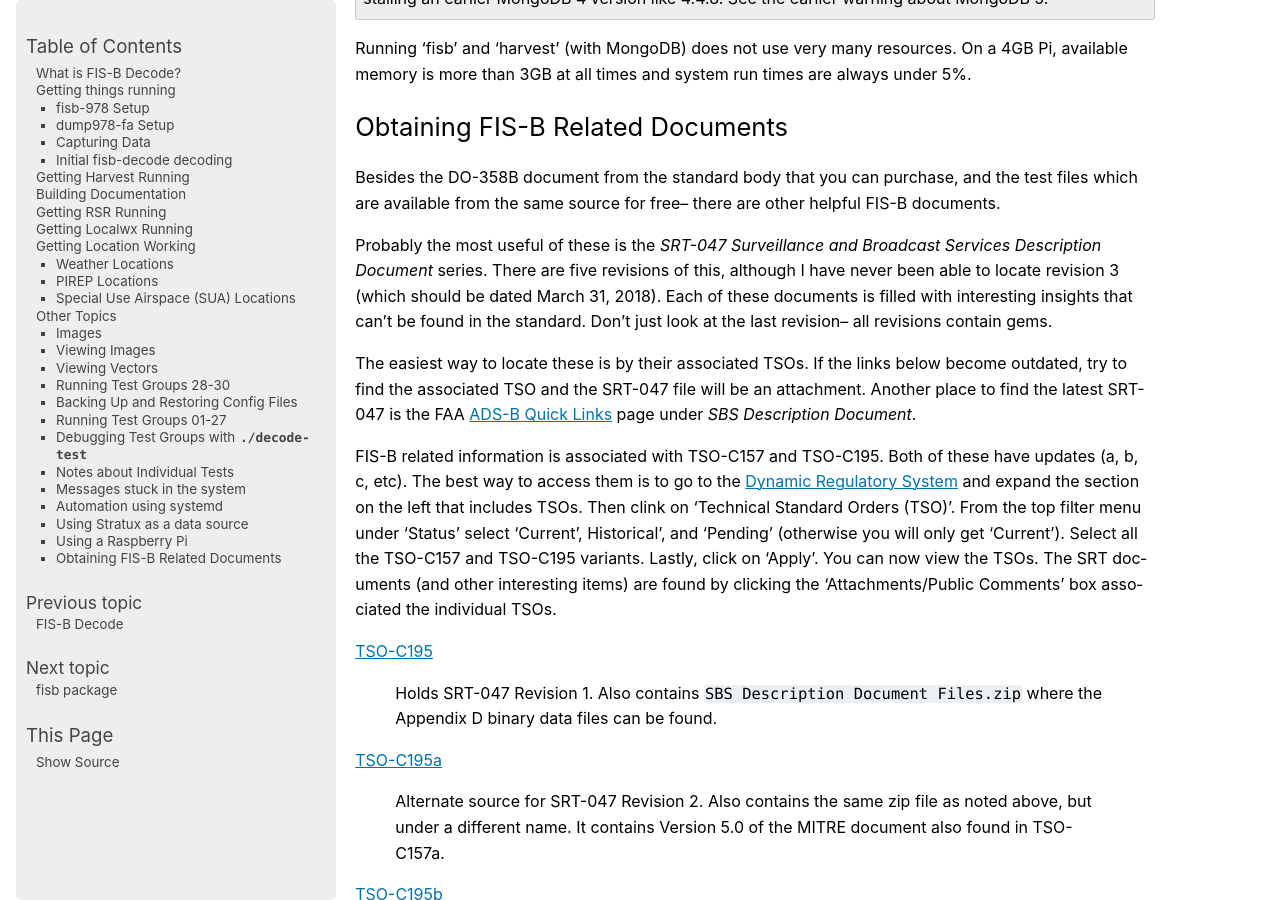
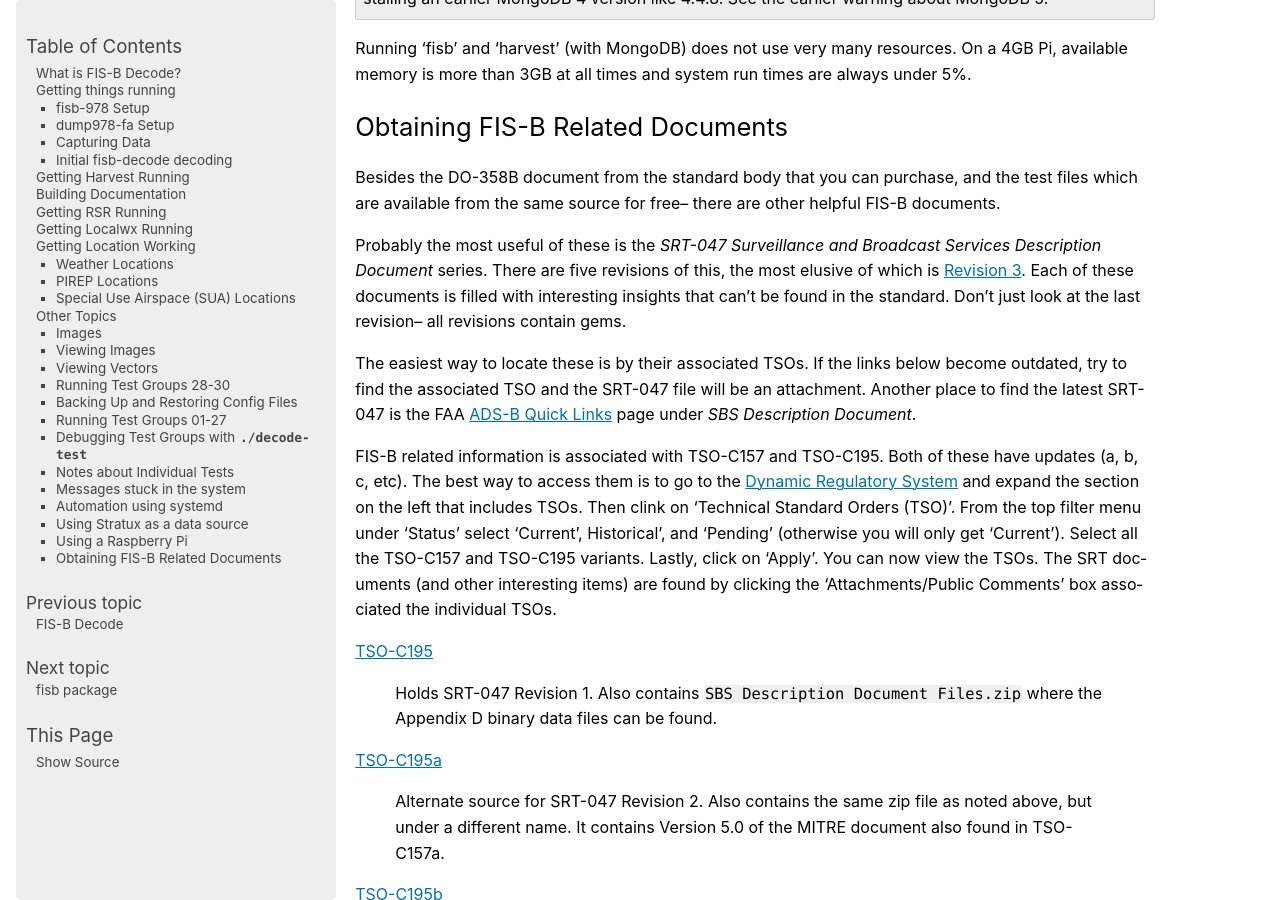
Before and after one commit to rand-projects/fisb-decode, a Sphinx documentation site: the page built from docs/source/document.rst, in a window 1280 px wide and 900 px high, scrolled down 46898 px. Built offline with Sphinx 7.4.7, drawn with Linux system fonts in a browser that asks for light colours.

Commit message:
Finally found source for elusive SRT-047 Revision 3.

```diff
--- a/docs/source/document.rst
+++ b/docs/source/document.rst
@@ -2183,8 +2183,9 @@ there are other helpful FIS-B documents.
 
 Probably the most useful of these is the *SRT-047 Surveillance and
 Broadcast Services Description Document* series. There are five revisions
-of this, although I have never been able to locate revision 3
-(which should be dated March 31, 2018). Each of these documents is filled
+of this, the most elusive of which is
+`Revision 3 <https://www.dropbox.com/s/in7hc058o6cizea/SBS_Description_Document_Rev3.pdf?dl=0>`_.
+Each of these documents is filled
 with interesting insights that can't be found in the standard. Don't
 just look at the last revision-- all revisions contain gems.
 
```
